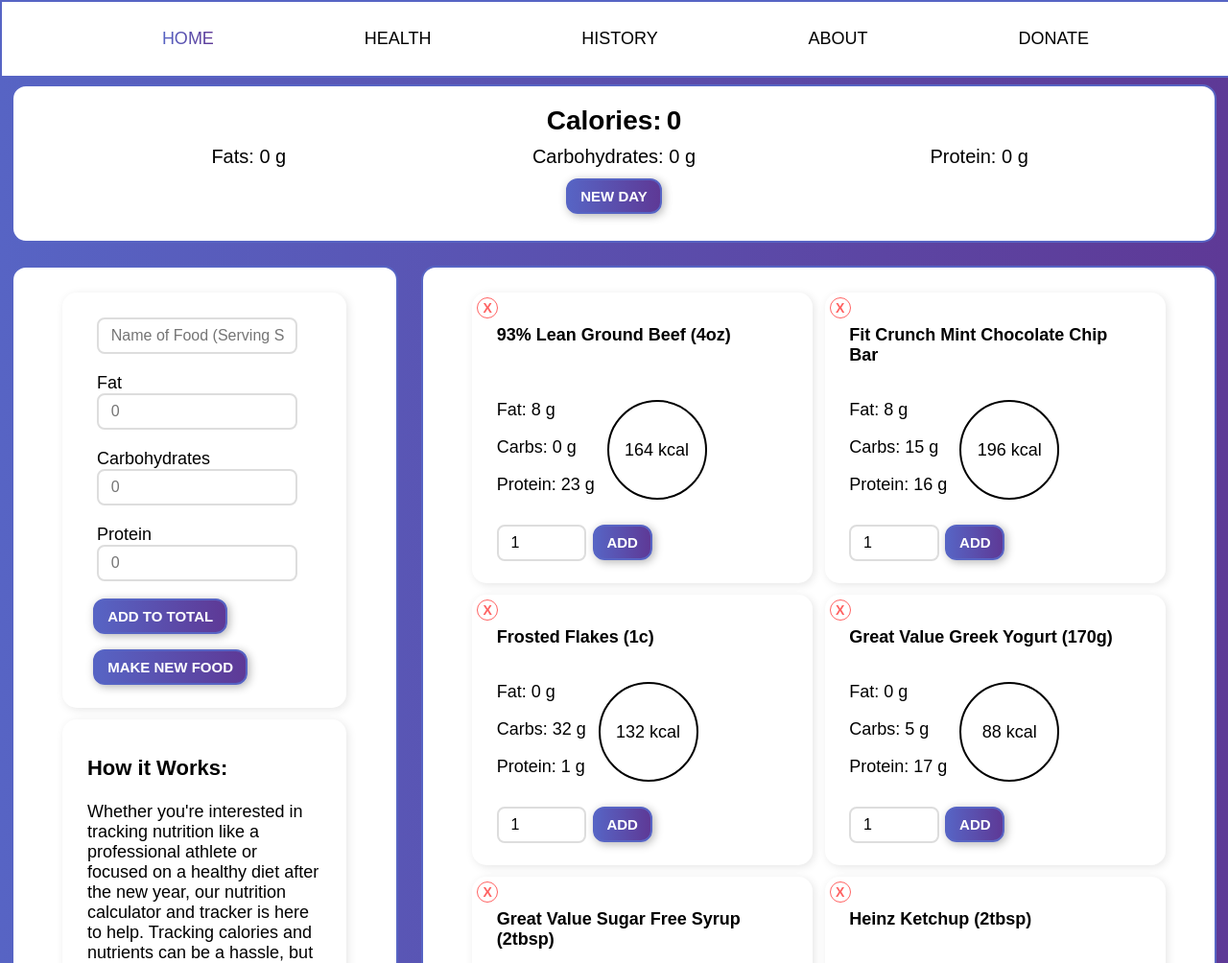
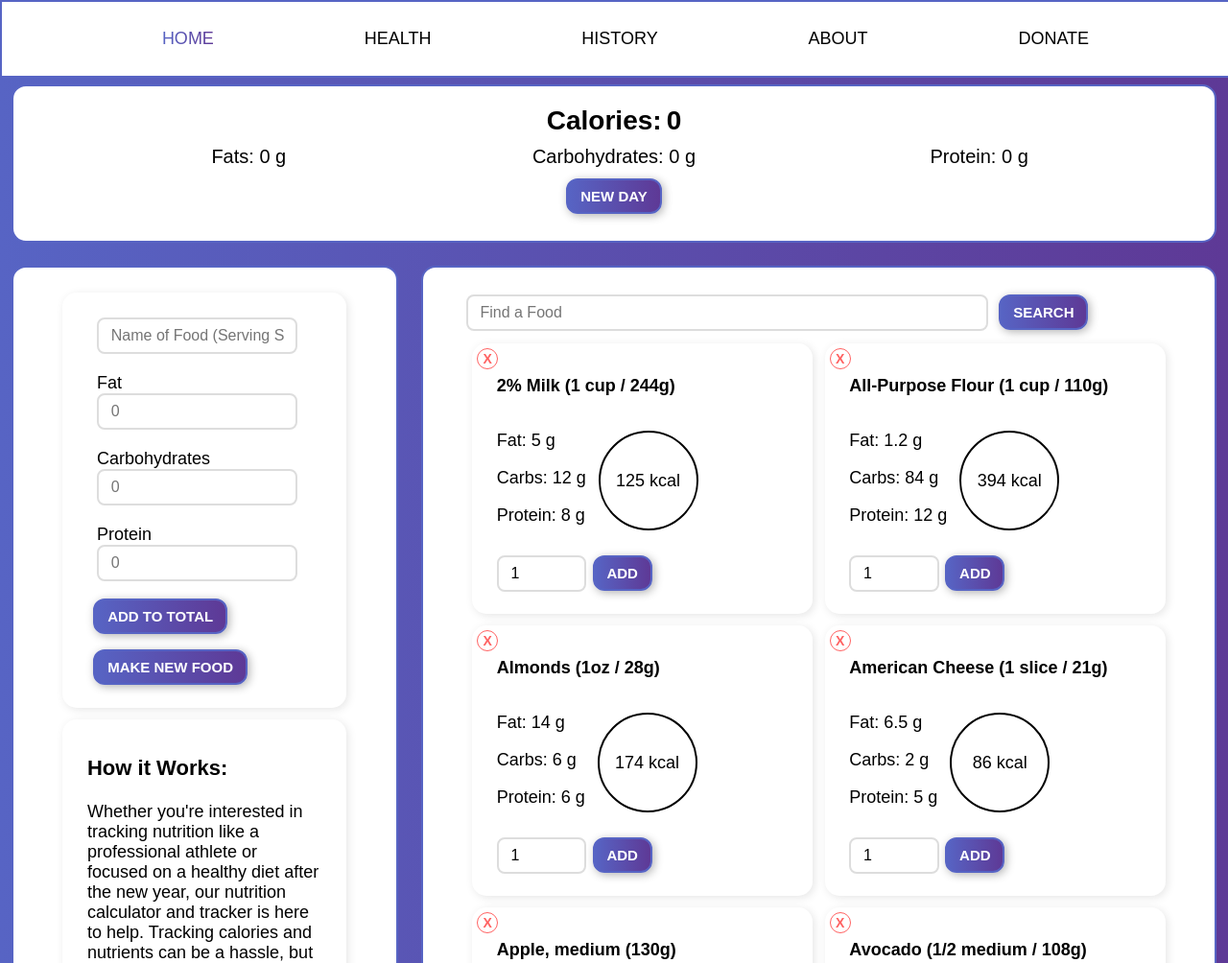
Before and after one commit to lukeb-cs/MacroMuncher, a plain HTML site: page index.html in a window 1280 px wide. Shown: the top 1004 px of the page at 96% size. Drawn offline with Linux system fonts and the light colour scheme.

Commit message:
Add files via upload

```diff
--- a/index.html
+++ b/index.html
@@ -92,6 +92,10 @@
             </div>
         </div>
         <div class="rightHalf mainDiv">
+            <form>
+                <input id="searchInput" placeholder="Find a Food" type="text">
+                <button type="submit">SEARCH</button>
+            </form>
             <div id="foodDiv"></div>
         </div>
     </div>
--- a/scripts/scripts.js
+++ b/scripts/scripts.js
@@ -23,20 +23,57 @@ if (localStorage.getItem('history')) {
 
 // List of custom foods displayed on the right side of the page
 let foods = [
-    { name: "Great Value Greek Yogurt (170g)", fats: 0, carbs: 5, protein: 17 },
-    { name: "93% Lean Ground Beef (4oz)", fats: 8, carbs: 0, protein: 23 },
-    { name: "Frosted Flakes (1c)", fats: 0, carbs: 32, protein: 1 },
-    { name: "Heinz Ketchup (2tbsp)", fats: 0, carbs: 5, protein: 0 },
-    { name: "Mission Keto Tortilla", fats: 6, carbs: 4, protein: 10 },
-    { name: "Large Egg", fats: 5, carbs: 0, protein: 6 },
-    { name: "Great Value Sugar Free Syrup (2tbsp)", fats: 0, carbs: 5, protein: 0 },
-    { name: "Kodiak Pancake Mix (63g)", fats: 2.5, carbs: 32, protein: 15 },
-    { name: "Rice (1/4c)", fats: 0, carbs: 36, protein: 3 },
-    { name: "Fit Crunch Mint Chocolate Chip Bar", fats: 8, carbs: 15, protein: 16 },
-    { name: "Pure Sesame Oil (1tbsp)", fats: 14, carbs: 0, protein: 0 },
-    { name: "Low Sodium Soy Sauce (1tbsp)", fats: 0, carbs: 1, protein: 1 },
-    { name: "Kraft American Cheese Slice", fats: 4, carbs: 2, protein: 4 },
-];
+  { "name": "Large Egg (50g)", "fats": 5, "carbs": 0, "protein": 6 },
+  { "name": "White Rice, cooked (1 cup / 186g)", "fats": 0.4, "carbs": 45, "protein": 4.2 },
+  { "name": "Ground Beef 80% lean, cooked (3oz / 85g)", "fats": 17, "carbs": 0, "protein": 22 },
+  { "name": "Ground Beef 85% lean, cooked (3oz / 85g)", "fats": 13, "carbs": 0, "protein": 23 },
+  { "name": "Ground Beef 90% lean, cooked (3oz / 85g)", "fats": 10, "carbs": 0, "protein": 22 },
+  { "name": "Ground Beef 93% lean, cooked (3oz / 85g)", "fats": 8, "carbs": 0, "protein": 23 },
+  { "name": "Ground Beef 95% lean, cooked (3oz / 85g)", "fats": 5, "carbs": 0, "protein": 23 },
+  { "name": "Ground Turkey (85% lean), cooked (3oz / 85g)", "fats": 9, "carbs": 0, "protein": 22 },
+  { "name": "Fat‑Free Greek Yogurt (170g)", "fats": 0, "carbs": 6, "protein": 17 },
+  { "name": "Regular Greek Yogurt (170g)", "fats": 5, "carbs": 9, "protein": 17 },
+  { "name": "White Bread (1 slice / 25g)", "fats": 1.2, "carbs": 12, "protein": 2 },
+  { "name": "Wheat Bread (1 slice / 25g)", "fats": 1, "carbs": 11, "protein": 2 },
+  { "name": "Plain Bagel (99g)", "fats": 1, "carbs": 56, "protein": 10 },
+  { "name": "Cream Cheese (2 tbsp / 30g)", "fats": 10, "carbs": 1, "protein": 2 },
+  { "name": "Banana, medium (150g)", "fats": 0.3, "carbs": 23, "protein": 1 },
+  { "name": "Apple, medium (130g)", "fats": 0.2, "carbs": 18, "protein": 0.3 },
+  { "name": "Orange, medium (130g)", "fats": 0.2, "carbs": 15, "protein": 1 },
+  { "name": "Corn, canned (1 cup / 200g)", "fats": 2.2, "carbs": 41, "protein": 5 },
+  { "name": "Broccoli, steamed (1 cup / 150g)", "fats": 0.6, "carbs": 8, "protein": 5 },
+  { "name": "Salmon, cooked (3oz / 85g)", "fats": 10.5, "carbs": 0, "protein": 17 },
+  { "name": "All‑Purpose Flour (1 cup / 110g)", "fats": 1.2, "carbs": 84, "protein": 12 },
+  { "name": "Peanuts (1oz / 28g)", "fats": 14, "carbs": 6, "protein": 7 },
+  { "name": "Almonds (1oz / 28g)", "fats": 14, "carbs": 6, "protein": 6 },
+  { "name": "Cashews (1oz / 28g)", "fats": 12, "carbs": 8, "protein": 5 },
+  { "name": "Olive Oil (1 tbsp / 14g)", "fats": 14, "carbs": 0, "protein": 0 },
+  { "name": "Avocado (1/2 medium / 108g)", "fats": 18, "carbs": 6, "protein": 2 },
+  { "name": "Bacon (3 slices / 34g)", "fats": 13, "carbs": 0, "protein": 10 },
+  { "name": "Turkey Bacon (3 slices / 30g)", "fats": 6, "carbs": 0, "protein": 6 },
+  { "name": "American Cheese (1 slice / 21g)", "fats": 6.5, "carbs": 2, "protein": 5 },
+  { "name": "Cheddar Cheese (1 slice / 28g)", "fats": 9, "carbs": 0.4, "protein": 7 },
+  { "name": "Ranch Dressing (2 tbsp / 30g)", "fats": 14, "carbs": 2, "protein": 0.2 },
+  { "name": "Canned Tuna in water (3oz / 85g)", "fats": 1, "carbs": 0, "protein": 20 },
+  { "name": "Peanut Butter (2 tbsp / 32g)", "fats": 16, "carbs": 6, "protein": 8 },
+  { "name": "Chicken Breast, cooked (3oz / 85g)", "fats": 3, "carbs": 0, "protein": 26 },
+  { "name": "Strawberries (1 cup / 150g)", "fats": 0.5, "carbs": 11.7, "protein": 1 },
+  { "name": "Blueberries (1 cup / 144g)", "fats": 0.5, "carbs": 19, "protein": 1 },
+  { "name": "Ketchup (2 tbsp / 34g)", "fats": 0, "carbs": 5, "protein": 0 },
+  { "name": "Mayonnaise (1 tbsp / 14g)", "fats": 10, "carbs": 0, "protein": 0 },
+  { "name": "Whole Milk (1 cup / 244g)", "fats": 8, "carbs": 12, "protein": 8 },
+  { "name": "2% Milk (1 cup / 244g)", "fats": 5, "carbs": 12, "protein": 8 },
+  { "name": "Skim Milk (1 cup / 244g)", "fats": 0, "carbs": 12, "protein": 8 },
+  { "name": "Half‑and‑Half (2 tbsp / 30g)", "fats": 10, "carbs": 1, "protein": 0.3 },
+  { "name": "Parmesan Cheese (1 tbsp / 5g)", "fats": 2, "carbs": 0, "protein": 2 },
+  { "name": "Protein Powder (1 scoop / ~30g)", "fats": 1.5, "carbs": 3, "protein": 24 },
+  { "name": "Salsa (2 tbsp / 30g)", "fats": 0, "carbs": 4, "protein": 0 },
+  { "name": "Shrimp, cooked (3oz / 85g)", "fats": 1, "carbs": 0, "protein": 20 },
+  { "name": "Potato, baked medium (173g)", "fats": 0, "carbs": 37, "protein": 4 },
+  { "name": "Sweet Potato, baked medium (110g)", "fats": 0, "carbs": 36, "protein": 2 },
+  { "name": "Flour Tortilla (8\" / 49g)", "fats": 4, "carbs": 24, "protein": 4 },
+  { "name": "Low‑Carb Tortilla (e.g. 6\" / 40g)", "fats": 5, "carbs": 15, "protein": 7 }
+]
 
 // If there is already a food list in local storage, replace the current list with the new one
 if (localStorage.getItem('foodList')) {
@@ -273,3 +310,17 @@ document.getElementById("newFood").addEventListener("click", function (event) {
     // Refreshing the list
     LoadFoods();
 });
+
+// selectors for the search bar and list contents
+const searchInput = document.getElementById('searchInput');
+const items = document.querySelectorAll('#foodDiv .foodItem');
+
+// Filtering items based on their content
+searchInput.addEventListener('input', () => {
+    const searchTerm = searchInput.value.toLowerCase();
+
+    items.forEach(item => {
+        const text = item.textContent.toLowerCase();
+        item.style.display = text.includes(searchTerm) ? '' : 'none';
+    });
+});
--- a/styles/indexStyles.css
+++ b/styles/indexStyles.css
@@ -115,3 +115,7 @@
     color: rgb(255, 98, 98);
     font-weight: bold;
 }
+
+#searchInput {
+    width: 70%;
+}
```
